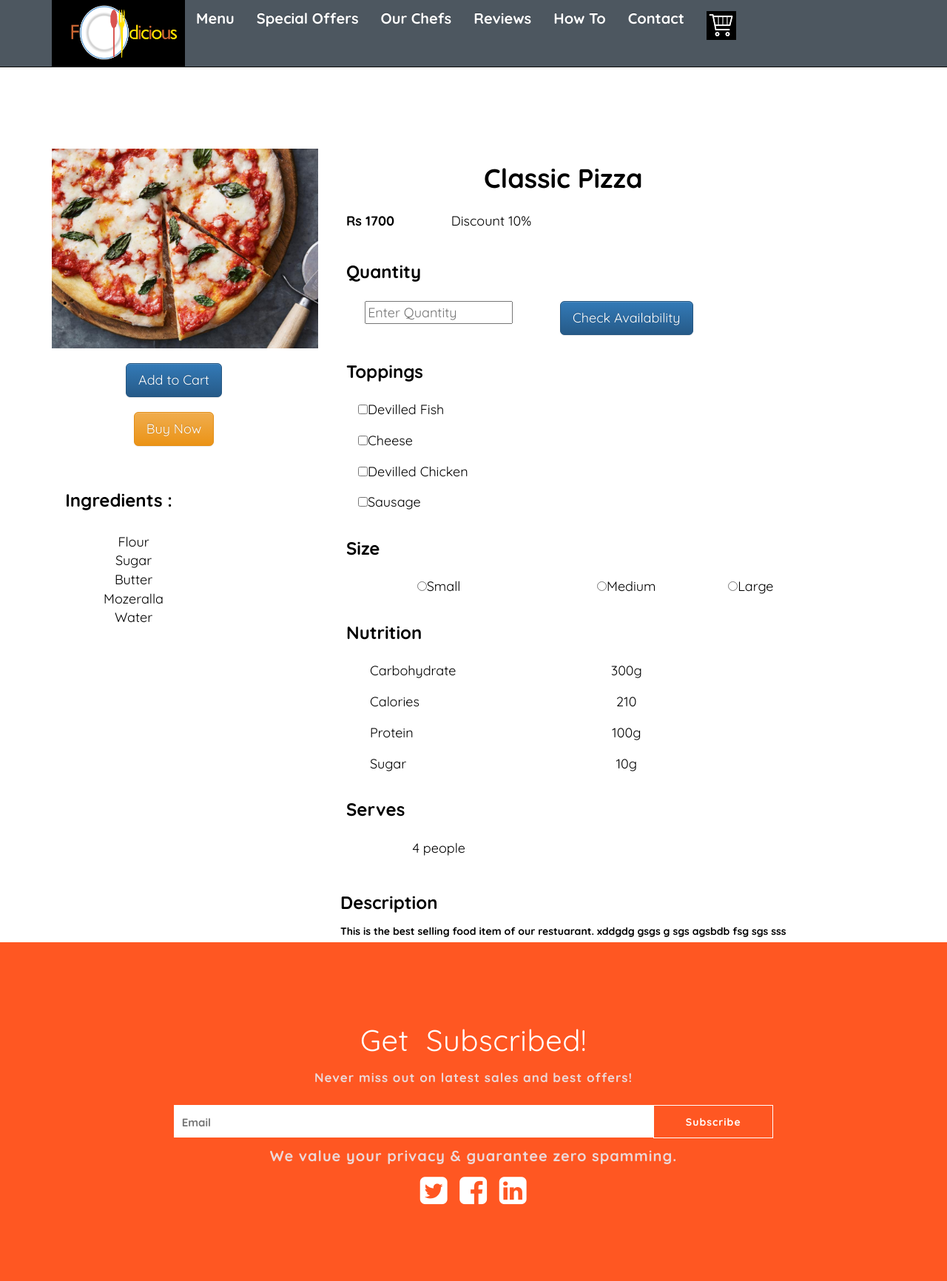
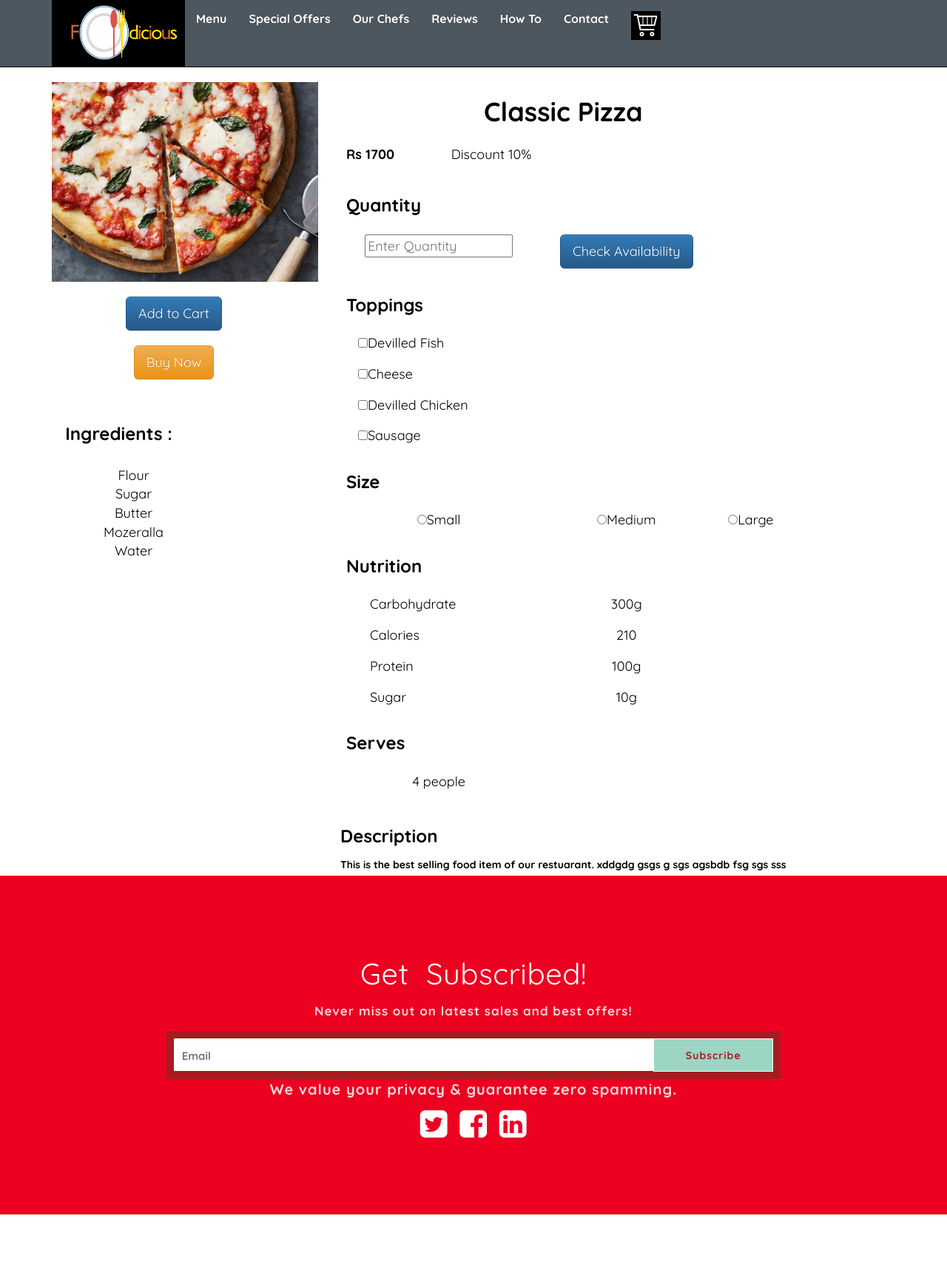
Before and after one commit to KiruthigaBalendran/Digital-Food-Menu, a PHP site: page /pages/food.html in a window 1280 px wide. Shown: the whole page at 74% size. After the commit the page ends 1642 px from the top, so only its background shows below. Run offline with PHP 8.4, Linux system fonts and the light colour scheme; some libraries are stand-ins or nearby versions.

Commit message:
food page

```diff
--- a/css/main.css
+++ b/css/main.css
@@ -29,7 +29,7 @@
 section {
     position:relative;
     padding:0;
-    /*background:#F0A830;*/
+    background:#F0A830;
     color:#FFF;
     text-align:center;
 }
@@ -134,7 +134,7 @@
     margin-right: 110px;
 }*/
 .navbar-nav a{
-    font-size: 20px;
+    font-size: 16px;
 }
 .shoppingCart{
     max-width: 35px;
@@ -212,8 +212,6 @@
 
 .discoverAll{
     font-weight: bold;
-    background: #ff5722;
-    color: white;
 }
 
 @media (min-width:768px) {
@@ -246,7 +244,7 @@
     font-weight:bold;
 }
 .navbar-inverse .navbar-nav>li>a:hover,.navbar-inverse .navbar-nav>.active>a {
-    background:#ff5722;
+    background:#ed0121;
     color:white;
     text-shadow:none;
 }
@@ -404,7 +402,6 @@
 }
 .pricing {
     border-top:1px solid #f1f1f1;
-    margin-top: 90px;
 }
 .pricing .pricing-item {
     position:relative;
@@ -508,7 +505,7 @@
     10. Footer
 ========================================================================== */
 .dark-wrapper {
-    background:#ff5722;
+    background:#ed0121;
     color:white;
     font-size:20px;
     font-weight:bold;
@@ -550,7 +547,7 @@
     width: 71%;
     margin: 15px auto 0;
     padding: 10px;
-    /*background: #a51c21;*/
+    background: #a51c21;
 }
 .w3_agileits-subscribe h5 {
     font-size: 25px;
@@ -586,7 +583,7 @@
 .w3_agileits-subscribe input[type="submit"] {
     width: 20%;
     float: left;
-    color: #fff;
+    color: #a51c21;
     font-size: 14px;
     font-weight: 600;
     text-transform: capitalize;
@@ -598,7 +595,7 @@
     -webkit-transition: 0.5s all;
     -moz-transition: 0.5s all;
     -webkit-appearance: none;
-    background: #ff5722;
+    background: #9cd5c4;
 }
 /* ==========================================================================
     11. Responsive styles
```
